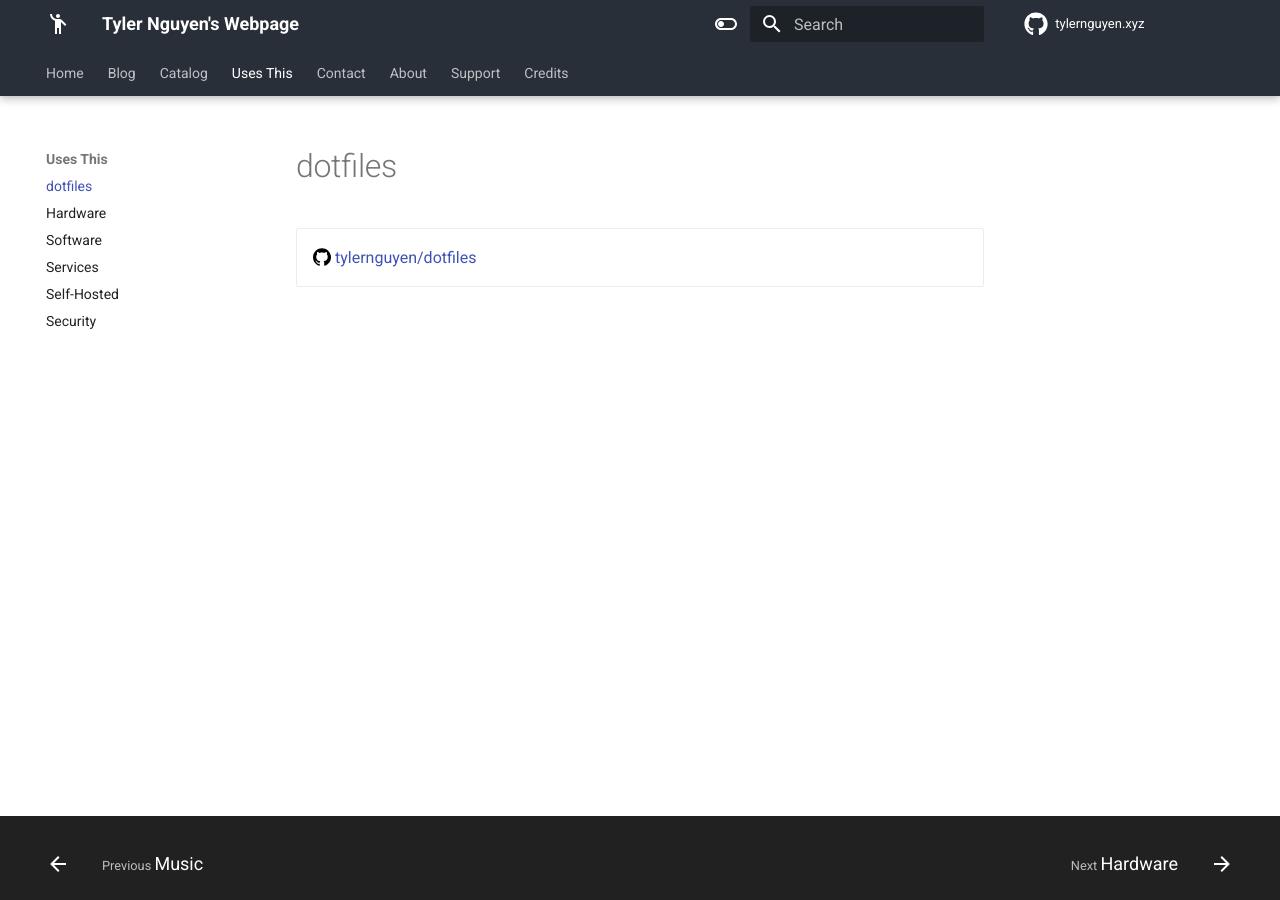
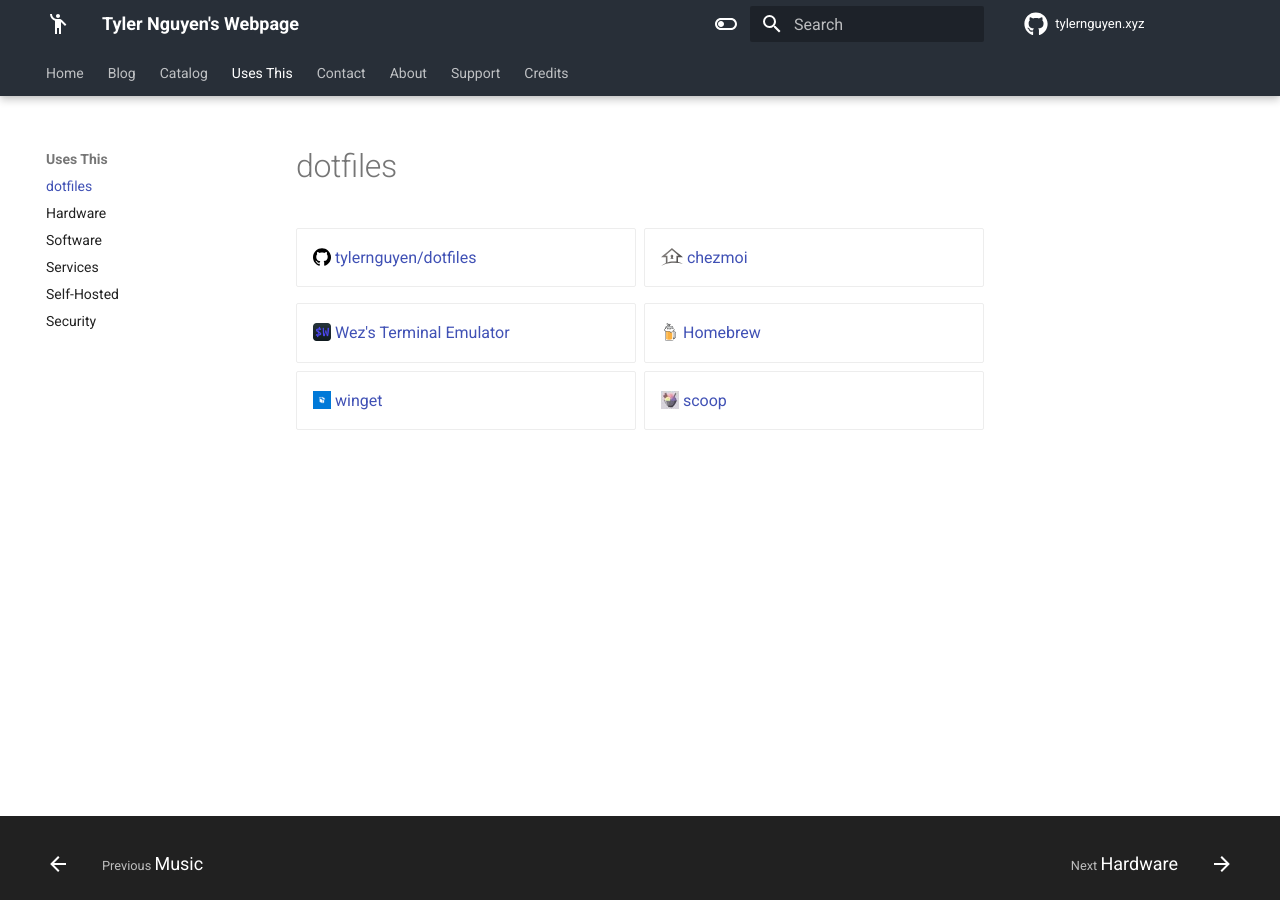
Before and after one commit to tylernguyen/tylernguyen.xyz, an MkDocs documentation site: the page built from docs/dotfiles.md, in a window 1280 px wide. Built offline with MkDocs 1.6.1 and Material for MkDocs 9.7.7, drawn with Linux system fonts in a browser that asks for light colours; plug-ins that fetch from the network failed and are left out; comment, search, counter and statistics services are not loaded.

Commit message:
update dotfiles

```diff
--- a/docs/dotfiles.md
+++ b/docs/dotfiles.md
@@ -1,5 +1,15 @@
 <div class="grid cards" markdown>
 
 - ![GitHub](/assets/img/uses-this/icons/GitHub.svg){ .twemoji } [tylernguyen/dotfiles](https://github.com/tylernguyen/dotfiles)
+- ![chezmoi](/assets/img/uses-this/icons/chezmoi.svg){ .twemoji } [chezmoi](https://github.com/twpayne/chezmoi/)
 
 </div>
+
+<div class="grid cards" markdown>
+
+- ![wezterm](/assets/img/uses-this/icons/wezterm.png){ .twemoji } [Wez's Terminal Emulator](https://wezfurlong.org/wezterm/)
+- ![Homebrew](/assets/img/uses-this/icons/Homebrew.png){ .twemoji } [Homebrew](https://brew.sh/)
+- ![winget](/assets/img/uses-this/icons/winget.png){ .twemoji } [winget](https://github.com/microsoft/winget-cli)
+- ![scoop](/assets/img/uses-this/icons/scoop.jpg){ .twemoji } [scoop](https://scoop.sh/)
+
+</div>
```
Also changed, not shown: docs/software.md (+0 -10 lines), docs/assets/img/uses-this/icons/chezmoi.svg (added), docs/assets/img/uses-this/icons/scoop.jpg (added).
